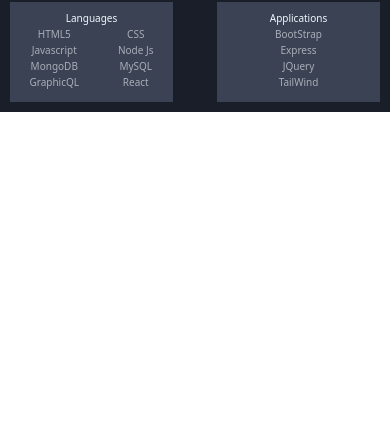
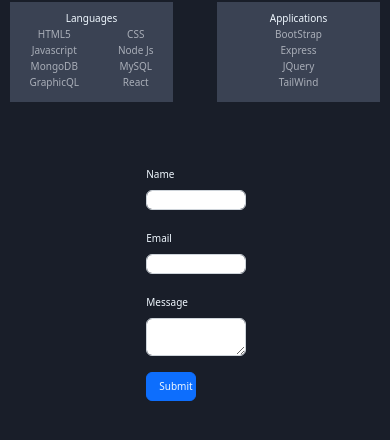
Before and after one commit to sw33ws/Portfolio, a React (Create React App) app in the folder client/: page / in a window 390 px wide. Shown: the part 774-1214 px from the top of the page. Before the commit the page ends 886 px from the top, so only its background shows below. Built offline with nearby package versions, Linux system fonts and the light colour scheme.

Commit message:
added a contact form, still needs too be linked to the backend

```diff
--- /dev/null
+++ b/client/src/components/pageParts/contactinfo.css
@@ -0,0 +1,68 @@
+.backgroundColorContact {
+    background-color: #191e29;
+    padding-bottom: 100px;
+}
+
+#contactInfoForm {
+    padding-top: 100px;
+    background-color: #191e29;
+    display: block;
+    justify-content: center;
+    margin: auto;
+    width: 25%;
+}
+
+.form-label {
+    color: aliceblue;
+    padding-top: 5px;
+    font-size: 20px;
+    display: block;
+    margin: auto;
+}
+
+#submitButton {
+    color: aliceblue;
+    padding-top: 5px;
+    font-size: 20px;
+    display: block;
+    margin: auto;
+}
+
+#formBoxs {
+    width: 450px;
+}
+
+@media only screen and (max-width: 700px) {
+    #contactInfoForm {
+        padding-left: 0px;
+        padding-right: 0px;
+        padding-top: 50px;
+        background-color: #191e29;;
+    }
+
+    .form-label {
+        color: aliceblue;
+        padding-top: 5px;
+        font-size: 10px;
+        display: block;
+        margin: auto;
+    }
+
+    #submitButton {
+        color: aliceblue;
+        padding-top: 0px;
+        font-size: 10px;
+        display: block;
+        margin: auto;
+    }
+
+    #formBoxs {
+        width: 100px;
+        height: 20px;
+
+    }
+
+    .btn {
+        width: 50px;
+    }
+}
--- /dev/null
+++ b/client/src/components/pageParts/contactinfo.js
@@ -0,0 +1,29 @@
+import React from 'react';
+import './contactinfo.css';
+
+function Contact(){
+    return (
+        <div className='backgroundColorContact'>
+            <form id='contactInfoForm'>
+            <div class="mb-3">
+                <label class="form-label">Name</label>
+                <input type="text" class="form-control" id='formBoxs'></input>
+            </div>
+
+            <div class="mb-3">
+                <label class="form-label">Email</label>
+                <input type="email" class="form-control" id='formBoxs'></input>
+            </div>
+
+            <div class="mb-3">
+                <label class="form-label">Message</label>
+                <textarea class="form-control" rows="3" id='formBoxs'></textarea>
+            </div>
+
+            <button type="submit" class="btn btn-primary"><span id='submitButton'>Submit</span></button>
+            </form>
+        </div>
+    )
+}
+
+export default Contact;
--- a/client/src/components/portfolio.js
+++ b/client/src/components/portfolio.js
@@ -3,8 +3,9 @@
 import NavTabs from './NavTabs';
 
 import Aboutme from './pageParts/aboutme';
-import Work from './pageParts/work'
-import Skills from './pageParts/skills'
+import Work from './pageParts/work';
+import Skills from './pageParts/skills';
+import Contact from './pageParts/contactinfo';
 
 function Portfolio(){
     return (
@@ -13,6 +14,7 @@
             <Aboutme />
             <Work />
             <Skills />
+            <Contact />
         </div>
     )
 }
```
